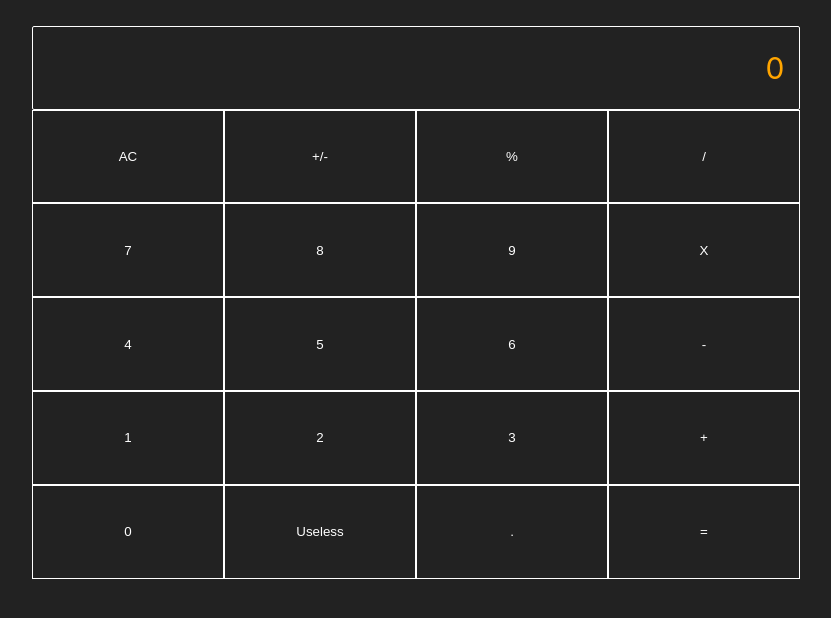
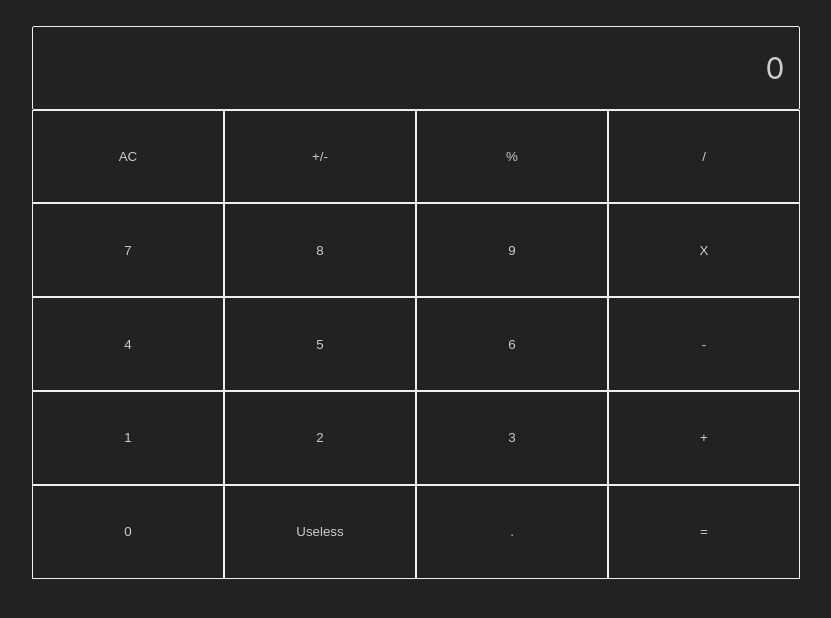
Before and after one commit to KeeganCK/reactCalculator, a React (Create React App) app in the folder react-calculator/: page / in a window 1280 px wide. Shown: the top 618 px of the page, without its empty margins (224-1055 px from the left). Built offline with nearby package versions, Linux system fonts and the light colour scheme.

Commit message:
changed theme a bit

```diff
--- a/react-calculator/src/Components/Button/Button.css
+++ b/react-calculator/src/Components/Button/Button.css
@@ -5,10 +5,10 @@
 .button1 {
 	padding-top: 20%;
 	padding-bottom: 20%;
-	border: 1px solid white;
+	border: 1px solid #efefef;
 	background-color: #222222;;
 	width: 100%;
-	color: white;
+	color: #cccccc;
 }
 
 .button1:hover {
--- a/react-calculator/src/Components/Display/Display.css
+++ b/react-calculator/src/Components/Display/Display.css
@@ -2,11 +2,11 @@
 	text-align: right;
 	background-color: #222222;
 	width: 99.8%;
-	color: orange;
+	color: #cccccc;;
 	margin: 0px;
 	padding-top: 3%;
 	padding-bottom: 3%;
-	border: 1px solid white;
+	border: 1px solid #efefef;
 	border-radius: 2px;
 }
 
```
